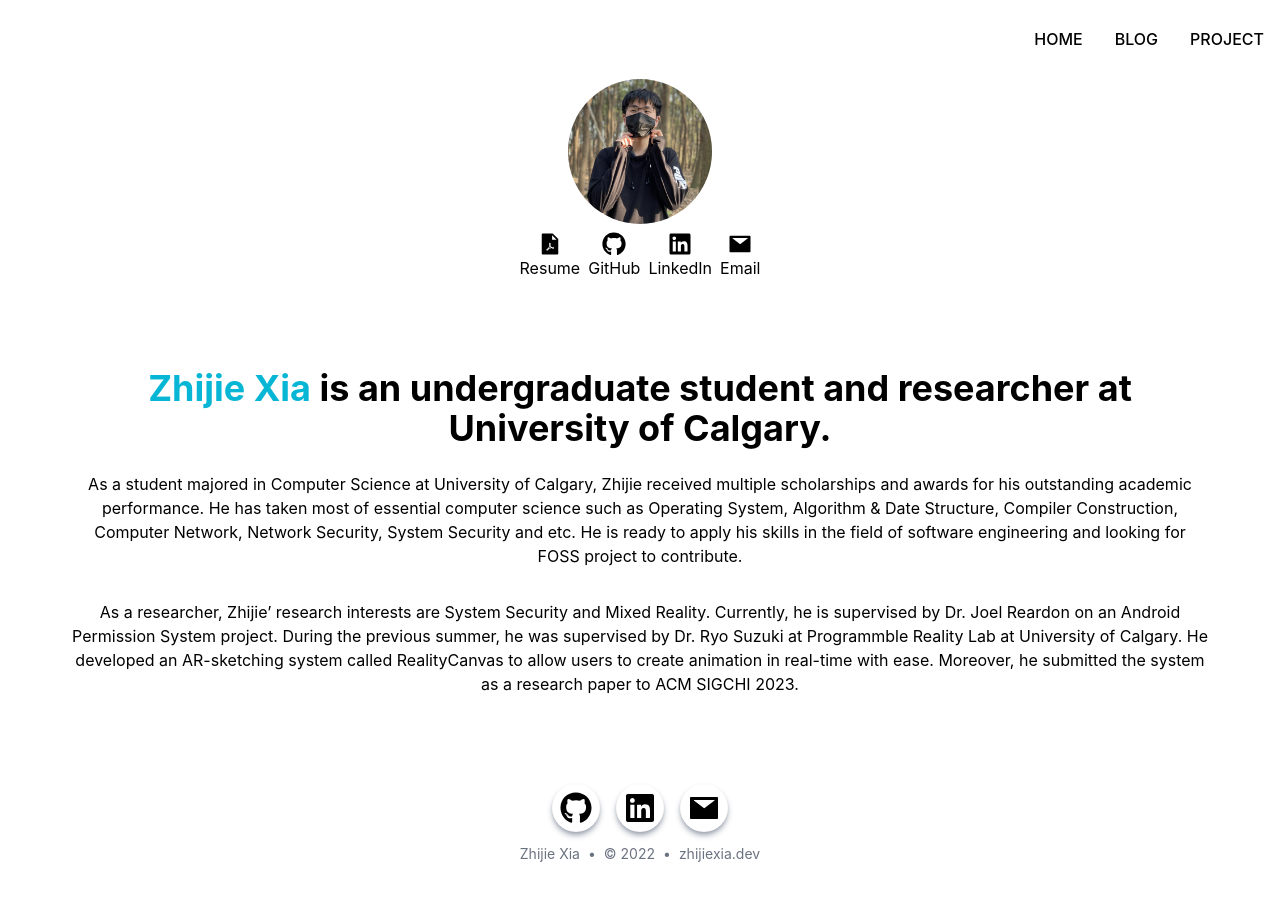
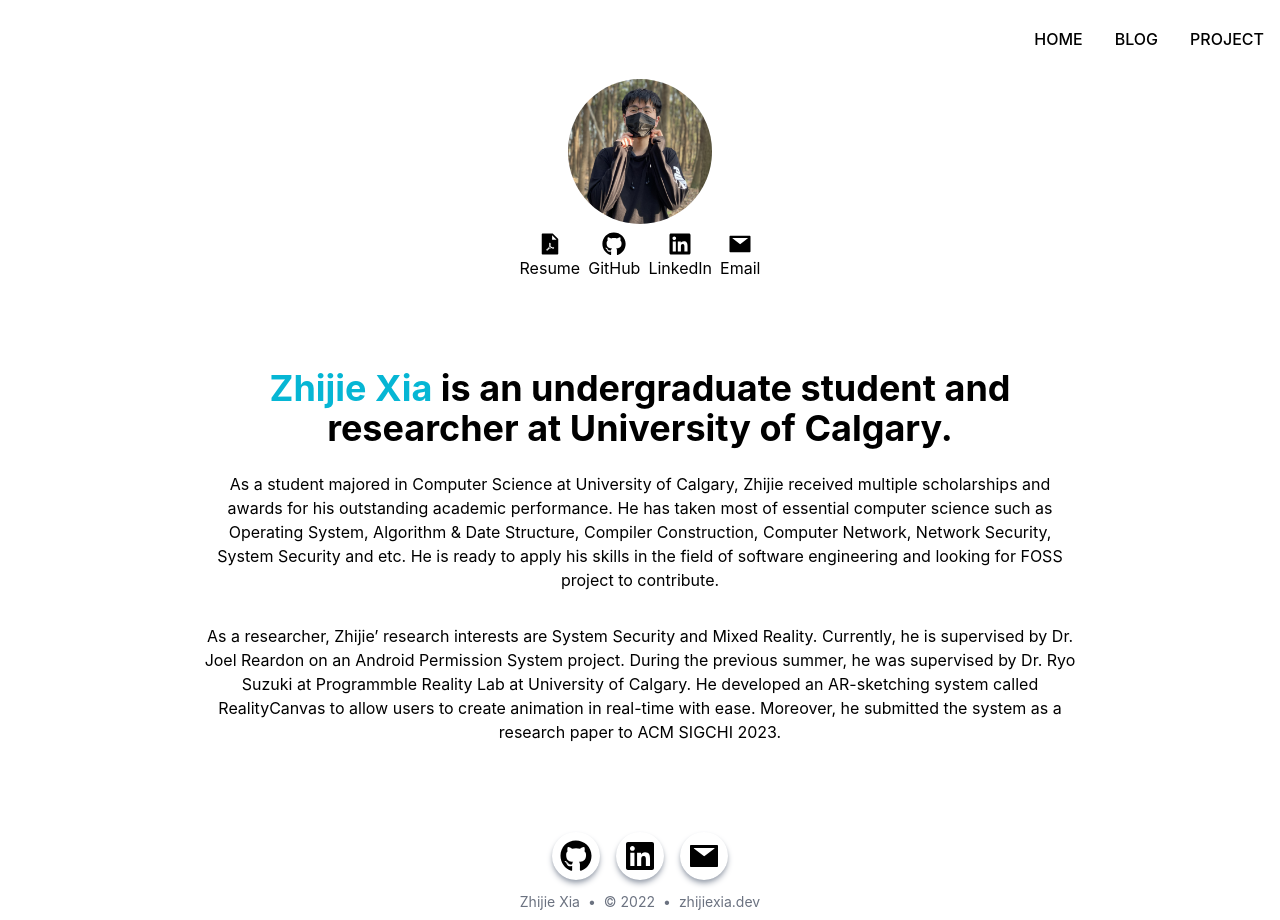
Before and after one commit to zhijie-os/next-blog, a Next.js app: page / in a window 1280 px wide. Before the commit the page ends 872 px from the top, so only its background shows below. Built offline with nearby package versions, Linux system fonts and the light colour scheme.

Commit message:
max-w-4xl

```diff
--- a/components/layout.tsx
+++ b/components/layout.tsx
@@ -63,7 +63,7 @@ export default function Layout({ children, home }: { children: any, home: any })
                 )
                 }
             </header>
-            <main className='flex justify-center p-16'>
+            <main className='flex justify-center items-center p-16'>
                 {children}
             </main>
             {/* {!home && (
--- a/pages/index.tsx
+++ b/pages/index.tsx
@@ -8,8 +8,8 @@ export default function Home() {
   return (
     <Layout home={true}>
       {/* layout header still work, this adds to the layout header */}
-      <div className="w-full  text-center">
-        <div className="max-w-[1240px] w-full mx-auto p-2 flex justify-center items-center">
+      <div className="w-full text-center">
+        <div className="max-w-4xl w-full mx-auto p-2 flex justify-center items-center">
           <div>
             <h1 className="text-4xl py-2 font-bold">
               <span className="text-cyan-500">Zhijie Xia</span> is an undergraduate student and researcher at University of Calgary.
--- a/pages/posts.tsx
+++ b/pages/posts.tsx
@@ -15,7 +15,7 @@ export async function getStaticProps() {
 export default function Posts({ allPostsData }: { allPostsData: any }) {
     return (
         <Layout home={false}>
-            <div className="flex flex-col pb-8">
+            <div className="max-w-5xl flex flex-col pb-8">
                 <div className="space-y-2  md:space-y-5 divide-y divide-gray-700 ">
                     <h1 className="m-4 text-3xl font-extrabold leading- tracking-tight text-gray-900 dark:text-gray-100 sm:leading-10 md:text-4xl md:leading-14">
                         Blog
--- a/pages/projects.tsx
+++ b/pages/projects.tsx
@@ -8,7 +8,7 @@ import { ProjectData } from "../data/projectData";
 export default function Projects() {
   return (
     <Layout home={false}>
-      <div className="flex flex-col divide-y divide-gray-200 dark:divide-gray-700">
+      <div className="max-w-4xl flex flex-col divide-y divide-gray-200 dark:divide-gray-700">
         <div className="space-y-2 pt-6 pb-8 md:space-y-5">
           <h1 className="text-3xl font-extrabold leading- tracking-tight text-gray-900 dark:text-gray-100 sm:leading-10 md:text-4xl md:leading-14">
             Projects
```
